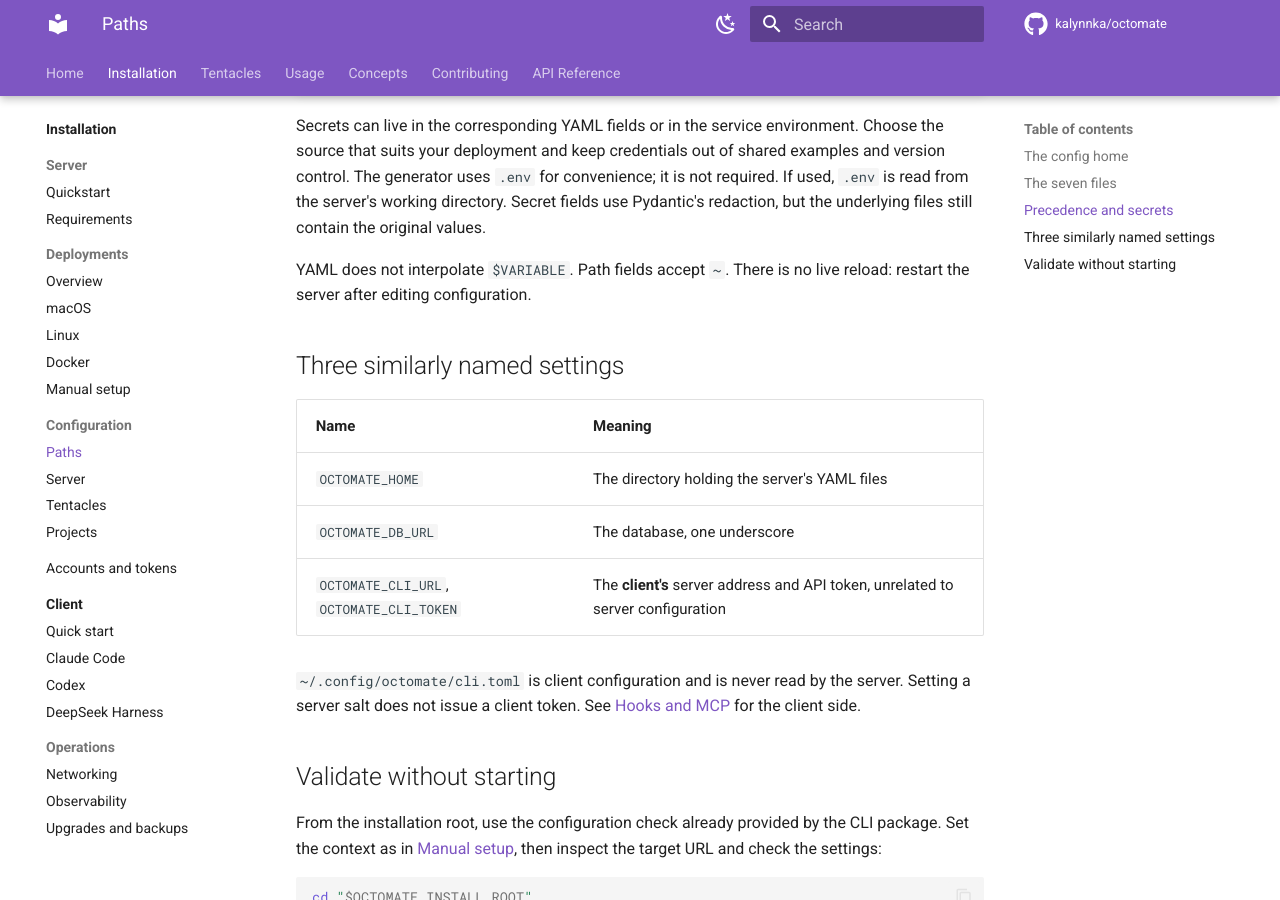
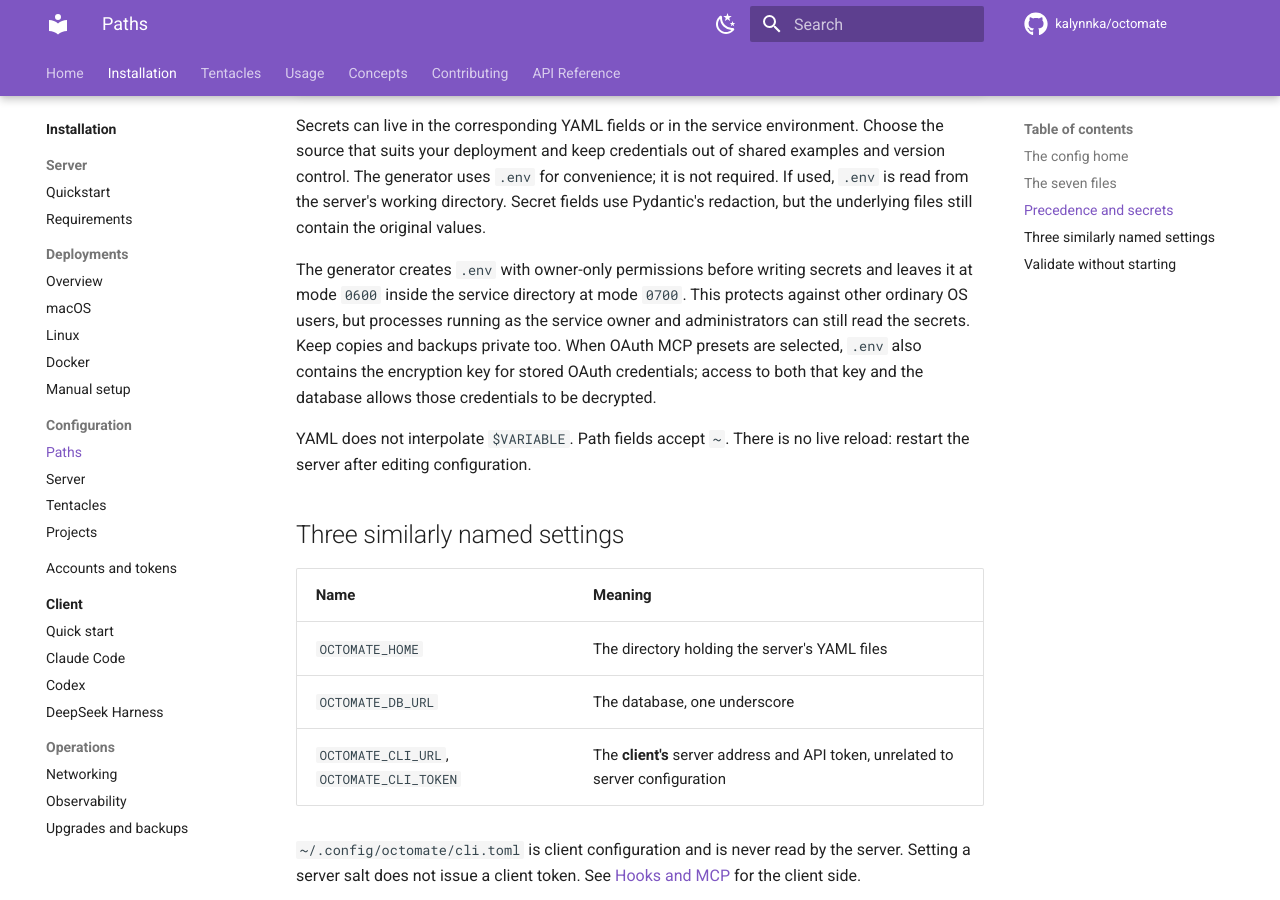
Before and after one commit to kalynnka/octomate, an MkDocs documentation site: the page built from docs/installation/configuration.md, in a window 1280 px wide and 900 px high, scrolled down 2359 px. Built offline with MkDocs 1.6.1 and Material for MkDocs 9.7.7, drawn with Linux system fonts in a browser that asks for light colours; comment, search, counter and statistics services are not loaded.

Commit message:
fix: harden secret files and update multipart dependency (#110)

```diff
--- a/docs/installation/configuration.md
+++ b/docs/installation/configuration.md
@@ -92,6 +92,14 @@ not required. If used, `.env` is read from the server's working directory.
 Secret fields use Pydantic's redaction, but the underlying files still contain
 the original values.
 
+The generator creates `.env` with owner-only permissions before writing secrets
+and leaves it at mode `0600` inside the service directory at mode `0700`.
+This protects against other ordinary OS users, but processes running as the
+service owner and administrators can still read the secrets. Keep copies and
+backups private too. When OAuth MCP presets are selected, `.env` also contains
+the encryption key for stored OAuth credentials; access to both that key and the
+database allows those credentials to be decrypted.
+
 YAML does not interpolate `$VARIABLE`. Path fields accept `~`. There is no live
 reload: restart the server after editing configuration.
 
```
Also changed, not shown: 4 other files.
